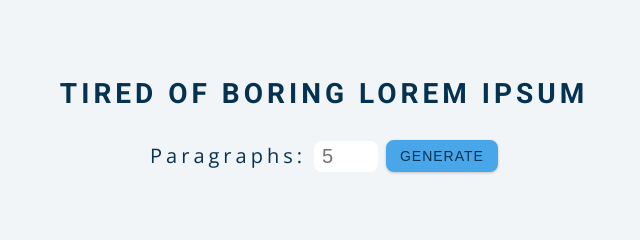
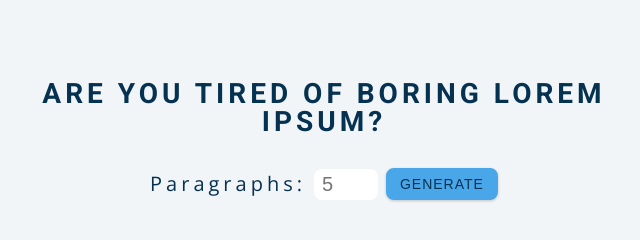
Before and after one commit to Akanksha2596/Generate-paragraphs, a plain HTML site: page index.html in a window 1280 px wide. Shown: the whole page, without its empty margins (316-956 px from the left). Drawn offline with nearby package versions, Linux system fonts and the light colour scheme.

Commit message:
change title

```diff
--- a/index.html
+++ b/index.html
@@ -9,7 +9,7 @@
   </head>
   <body>
     <section class="section-center">
-      <h1>Tired of boring lorem ipsum</h1>
+      <h1>Are you tired of boring lorem ipsum?</h1>
       <form class="lorem-form">
         <label for="amount">paragraphs:</label>
         <input type="number" name="amount" id="amount" placeholder="5" />
```
